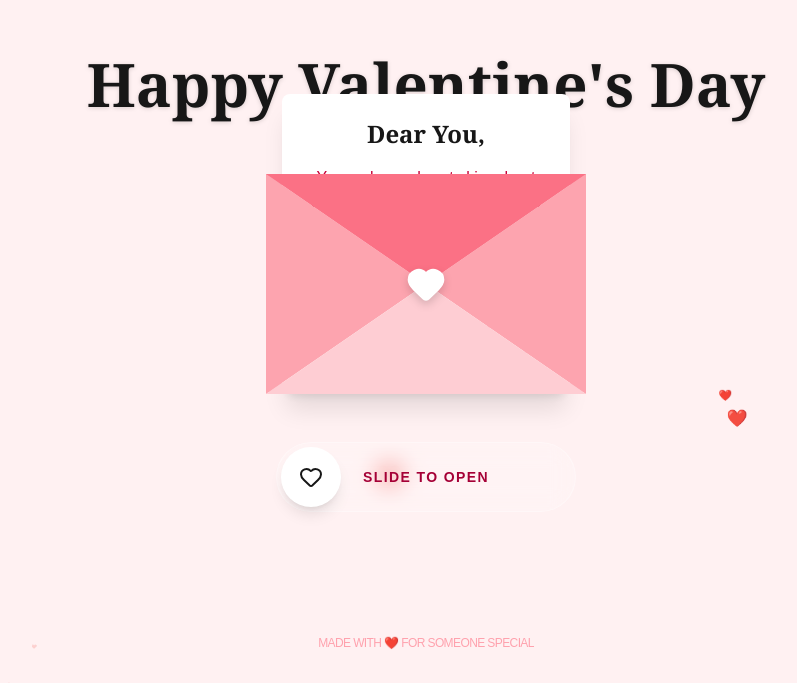
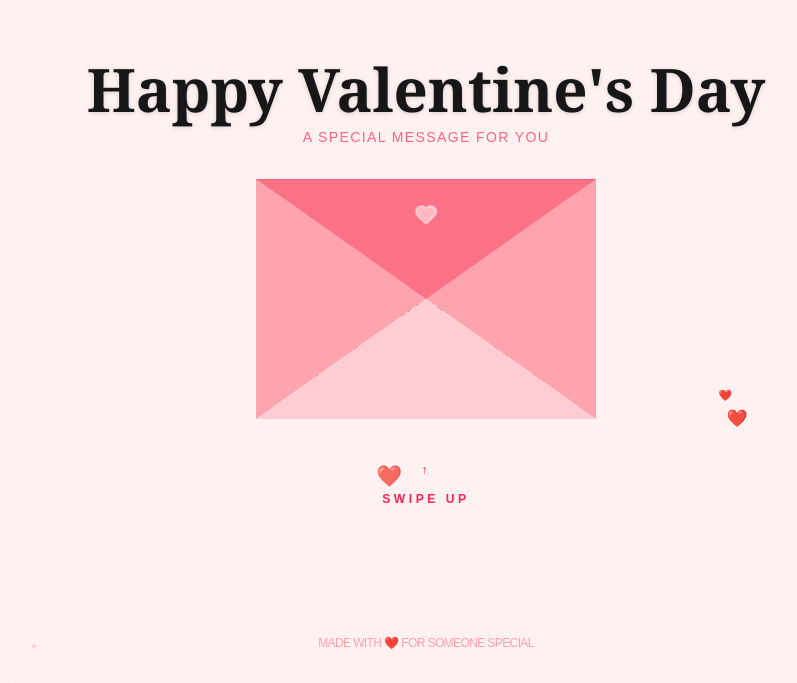
Before and after one commit to khuza08/valentine, a Next.js app: page / in a window 1280 px wide. Shown: the part 117-800 px from the top of the page, without its empty margins (214-1011 px from the left). Built offline with nearby package versions, Linux system fonts and the light colour scheme.

Commit message:
feat: Implement a vertical drag-to-open animation for the envelope flap with a two-stage letter reveal

```diff
--- a/components/Envelope.tsx
+++ b/components/Envelope.tsx
@@ -7,109 +7,152 @@ import { Heart } from 'lucide-react';
 
 export const Envelope = () => {
     const [isOpen, setIsOpen] = useState(false);
-    const x = useMotionValue(0);
-    const sliderWidth = 280;
-    const handleWidth = 60;
+    const [isSlidUp, setIsSlidUp] = useState(false);
+    const dragY = useMotionValue(0);
 
-    // Transform x position to opening state
-    const opacity = useTransform(x, [0, sliderWidth - handleWidth], [1, 0]);
-    const progress = useTransform(x, [0, sliderWidth - handleWidth], [0, 1]);
+    // Map drag distance (-80px to 0px) to rotation (0deg to 180deg)
+    const rotateX = useTransform(dragY, [-80, 0], [180, 0]);
+
+    const handleDrag = (_: any, info: any) => {
+        // Update dragY based on drag offset, clamped to prevent over-rotation
+        const newY = Math.max(-80, Math.min(0, info.offset.y));
+        dragY.set(newY);
+    };
 
     const handleDragEnd = (_: any, info: any) => {
-        if (info.point.x > (window.innerWidth / 2 + 50)) {
+        // If dragged more than 40px up, trigger the full open animation
+        if (!isOpen && info.offset.y < -40) {
             setIsOpen(true);
+            dragY.set(0); // Reset dragY
+            setTimeout(() => {
+                setIsSlidUp(true);
+            }, 500);
         } else {
-            x.set(0);
+            // Spring back to closed position
+            dragY.set(0);
         }
     };
 
     return (
         <div className="relative flex flex-col items-center">
-            {/* The Envelope Container */}
-            <div className="relative w-[320px] h-[220px] perspective-1000 z-20">
+            {/* The Envelope - Container with 3D Perspective */}
+            <div className="relative w-[340px] h-[240px] perspective-[1500px]">
 
-                {/* Back of Envelope */}
-                <div className="absolute inset-0 bg-rose-200 rounded-b-lg shadow-inner shadow-rose-300" />
+                {/* 1. Back Plate (Deepest layer) */}
+                <div className="absolute inset-0 bg-rose-300 rounded-b-xl shadow-inner z-0" />
 
-                {/* The Letter (Inside) */}
-                <LetterCard isOpen={isOpen} />
+                {/* 2. The Letter Card (Hidden inside the pocket) */}
+                <div className="absolute inset-0 overflow-hidden rounded-b-xl z-10 pointer-events-none">
+                    <LetterCard isOpen={isSlidUp} isInside={true} />
+                </div>
 
-                {/* Left and Right Flaps (Static) */}
+                {/* 3. The Front "Pocket" Flaps (Left, Right, Bottom) */}
+                <div className="absolute inset-0 z-20 pointer-events-none">
                     <div
-                    className="absolute inset-0 z-30 pointer-events-none"
+                        className="absolute inset-0"
                         style={{
                             clipPath: 'polygon(0 0, 50% 50%, 0 100%)',
                             background: '#fda4af' /* rose-300 */
                         }}
                     />
                     <div
-                    className="absolute inset-0 z-30 pointer-events-none"
+                        className="absolute inset-0"
                         style={{
                             clipPath: 'polygon(100% 0, 50% 50%, 100% 100%)',
                             background: '#fda4af' /* rose-300 */
                         }}
                     />
-
-                {/* Bottom Flap (Static) */}
                     <div
-                    className="absolute inset-0 z-30 pointer-events-none"
+                        className="absolute inset-0"
                         style={{
-                        clipPath: 'polygon(0 100%, 50% 50%, 100% 100%)',
+                            clipPath: 'polygon(0 100%, 100% 100%, 50% 50%)',
                             background: '#fecdd3' /* rose-200 */
                         }}
                     />
+                </div>
 
-                {/* Top Flap (Animated) */}
+                {/* 4. The Top Flap (3D Dual-Sided & Draggable) */}
+                <div
+                    className="absolute inset-x-0 top-0 h-1/2 z-40"
+                    style={{ perspective: '1500px', transformStyle: 'preserve-3d' }}
+                >
                     <motion.div
-                    animate={{ rotateX: isOpen ? 180 : 0 }}
-                    transition={{ duration: 0.8, ease: "easeInOut" }}
-                    className="absolute inset-0 z-40 origin-top shadow-md"
+                        drag="y"
+                        dragConstraints={{ top: 0, bottom: 0 }}
+                        dragElastic={0}
+                        dragMomentum={false}
+                        onDrag={!isOpen ? handleDrag : undefined}
+                        onDragEnd={!isOpen ? handleDragEnd : undefined}
+                        animate={{
+                            rotateX: isOpen ? 180 : 0
+                        }}
+                        transition={{
+                            rotateX: {
+                                duration: 0.8,
+                                ease: "easeInOut"
+                            }
+                        }}
+                        className="absolute inset-0 origin-top cursor-grab active:cursor-grabbing"
                         style={{
-                        clipPath: 'polygon(0 0, 50% 50%, 100% 0)',
+                            rotateX: isOpen ? 180 : rotateX,
+                            transformStyle: 'preserve-3d'
+                        }}
+                    >
+                        {/* Front Face (Outside) */}
+                        <div
+                            className="absolute inset-0"
+                            style={{
+                                clipPath: 'polygon(0 0, 100% 0, 50% 100%)',
                                 background: '#fb7185', /* rose-400 */
-                        backfaceVisibility: 'hidden'
+                                backfaceVisibility: 'hidden',
+                                WebkitBackfaceVisibility: 'hidden',
+                                transform: 'rotateX(0deg) translateZ(1px)'
                             }}
-                />
-
-                {/* Decorative Heart Seal (only visible when closed) */}
+                        >
+                            <div className="absolute inset-0 border-t border-rose-500/20" />
                             {!isOpen && (
-                    <div className="absolute top-1/2 left-1/2 -translate-x-1/2 -translate-y-1/2 z-50 text-white drop-shadow-lg">
-                        <Heart fill="currentColor" size={40} />
+                                <div className="absolute top-[20%] left-1/2 -translate-x-1/2 text-white/50 animate-bounce">
+                                    <Heart fill="currentColor" size={24} />
                                 </div>
                             )}
                         </div>
 
-            {/* Slider Interaction */}
-            {!isOpen && (
-                <div className="mt-12 bg-white/20 backdrop-blur-md rounded-full p-1 w-[300px] border border-white/30 relative">
-                    <motion.div
-                        drag="x"
-                        dragConstraints={{ left: 0, right: sliderWidth - handleWidth }}
-                        dragElastic={0}
-                        style={{ x }}
-                        onDragEnd={handleDragEnd}
-                        className="w-[60px] h-[60px] bg-white rounded-full flex items-center justify-center cursor-grab active:cursor-grabbing shadow-lg z-10 relative"
-                    >
-                        <Heart className="text-primary fill-primary" size={24} />
+                        {/* Back Face (Inside) */}
+                        <div
+                            className="absolute inset-0"
+                            style={{
+                                clipPath: 'polygon(0 0, 100% 0, 50% 100%)',
+                                background: '#e11d48', /* rose-600 (Darker) */
+                                backfaceVisibility: 'hidden',
+                                WebkitBackfaceVisibility: 'hidden',
+                                transform: 'rotateX(180deg) translateZ(1px)'
+                            }}
+                        />
                     </motion.div>
+                </div>
+            </div>
 
-                    <motion.div
-                        style={{ opacity }}
-                        className="absolute inset-0 flex items-center justify-center text-rose-800 font-bold tracking-widest text-sm pointer-events-none"
-                    >
-                        SLIDE TO OPEN
-                    </motion.div>
+            {/* Letter reveal overlay when slid up (to make it clickable) */}
+            {isSlidUp && (
+                <div className="absolute top-[-140px] left-1/2 -translate-x-1/2 w-[300px] z-50">
+                    <LetterCard isOpen={true} isInside={false} />
                 </div>
             )}
 
-            {isOpen && (
-                <motion.p
+            {!isOpen && (
+                <motion.div
                     initial={{ opacity: 0 }}
                     animate={{ opacity: 1 }}
-                    className="mt-8 text-rose-700 italic font-medium"
+                    className="mt-12 text-rose-500 font-bold tracking-[0.3em] text-xs flex flex-col items-center gap-2"
                 >
-                    Tap the letter to read it...
-                </motion.p>
+                    <motion.span
+                        animate={{ y: [0, -10, 0] }}
+                        transition={{ repeat: Infinity, duration: 1.5 }}
+                    >
+                        ↑
+                    </motion.span>
+                    SWIPE UP
+                </motion.div>
             )}
         </div>
     );
--- a/components/LetterCard.tsx
+++ b/components/LetterCard.tsx
@@ -6,9 +6,10 @@ import confetti from 'canvas-confetti';
 
 interface LetterCardProps {
     isOpen: boolean;
+    isInside?: boolean;
 }
 
-export const LetterCard = ({ isOpen }: LetterCardProps) => {
+export const LetterCard = ({ isOpen, isInside = false }: LetterCardProps) => {
     const [answered, setAnswered] = React.useState(false);
     const [noButtonPos, setNoButtonPos] = React.useState({ x: 0, y: 0 });
 
@@ -30,15 +31,22 @@ export const LetterCard = ({ isOpen }: LetterCardProps) => {
 
     return (
         <motion.div
-            initial={{ y: 0 }}
-            animate={{ y: isOpen ? -200 : 0 }}
-            transition={{ type: 'spring', damping: 12, stiffness: 100 }}
-            className="absolute bottom-0 left-1/2 -translate-x-1/2 w-[90%] h-[300px] bg-white rounded-lg shadow-xl p-6 flex flex-col items-center justify-between text-center z-10"
-            style={{ originY: 1 }}
+            initial={{ y: isInside ? 0 : 400 }}
+            animate={{ y: isOpen ? (isInside ? -60 : 0) : (isInside ? 0 : 400) }}
+            transition={{ type: 'spring', damping: 15, stiffness: 80 }}
+            className={`w-[90%] mx-auto h-[320px] bg-white rounded-lg shadow-xl p-6 flex flex-col items-center justify-between text-center ${isInside ? 'relative top-4' : 'relative z-50'}`}
         >
             {!answered ? (
                 <>
                     <div className="space-y-4">
+                        <div className="flex justify-center mb-2">
+                            <div className="w-16 h-16 text-rose-300">
+                                <svg viewBox="0 0 24 24" fill="none" stroke="currentColor" strokeWidth="1.5" strokeLinecap="round" strokeLinejoin="round">
+                                    <path d="M19 14c1.49-1.46 3-3.21 3-5.5A5.5 5.5 0 0 0 16.5 3c-1.76 0-3 .5-4.5 2-1.5-1.5-2.74-2-4.5-2A5.5 5.5 0 0 0 2 8.5c0 2.3 1.5 4.05 3 5.5l7 7Z" />
+                                    <path d="M12 11c0 2 0 3-1 4" />
+                                </svg>
+                            </div>
+                        </div>
                         <h2 className="text-2xl font-serif font-bold text-primary">Dear You,</h2>
                         <p className="text-rose-700 font-medium">
                             You make my heart skip a beat every time I see you. Will you be my Valentine?
```
Lines whose indentation alone changed are shown as unchanged.
